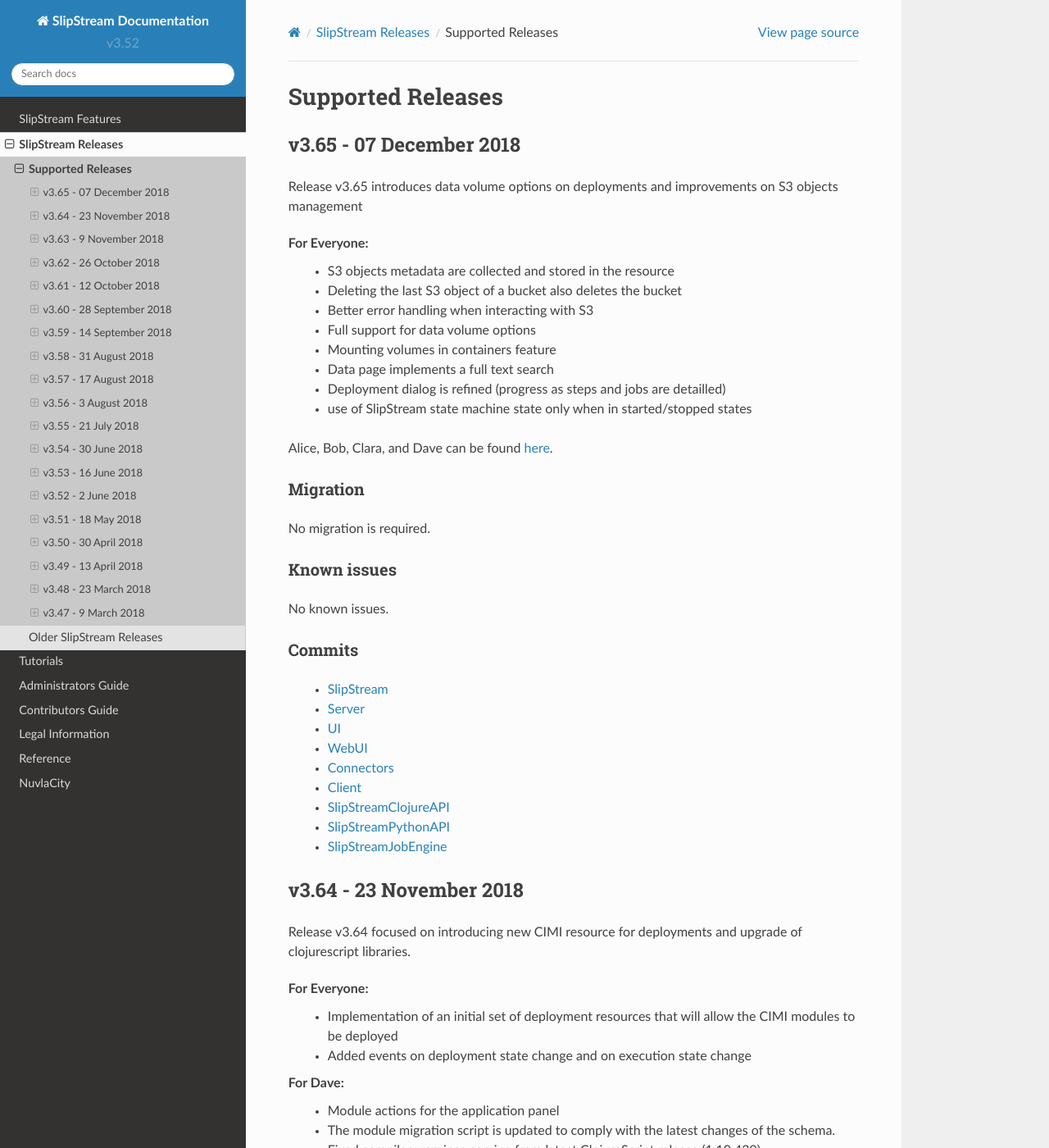
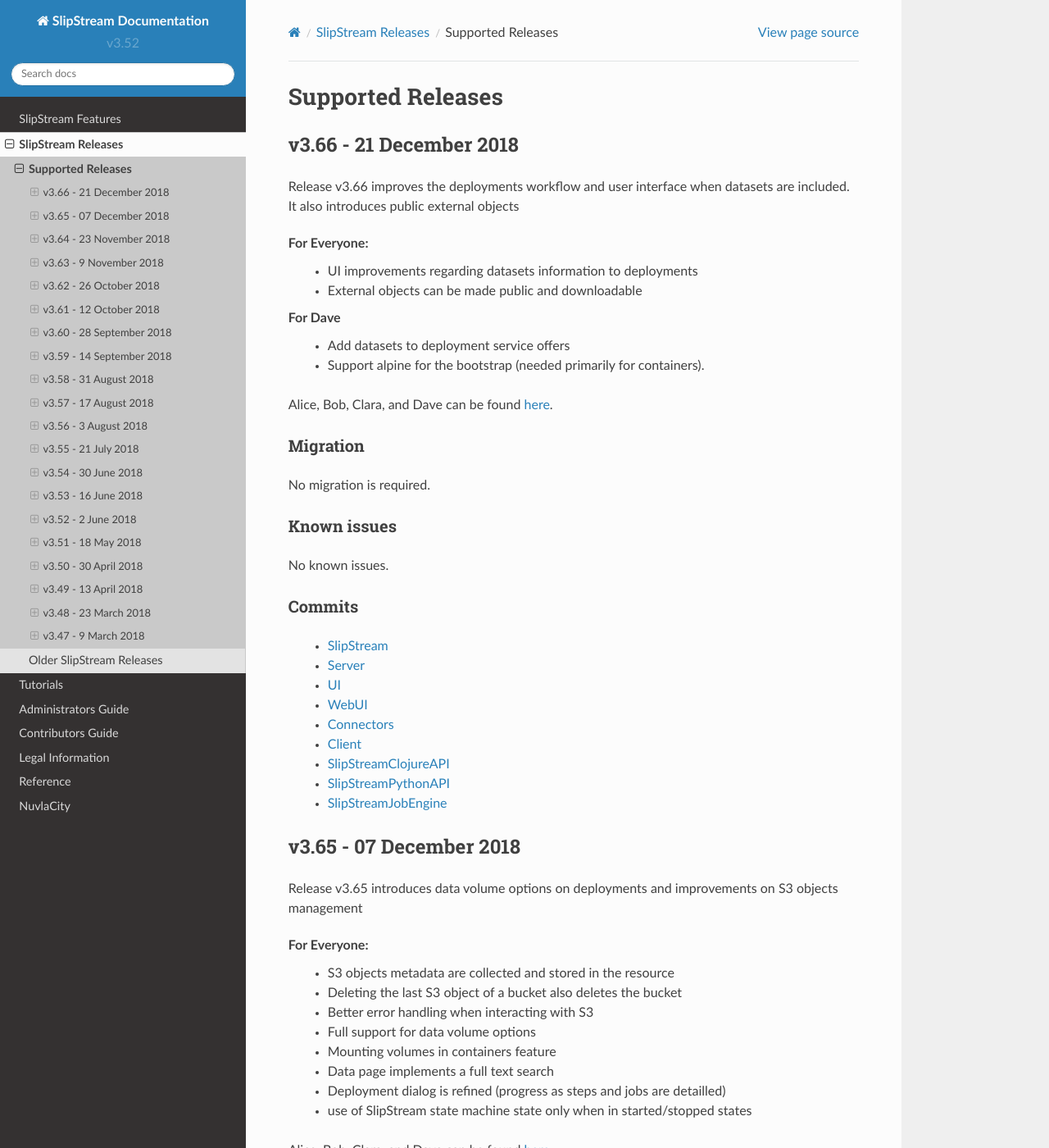
Before and after one commit to slipstream/SlipStreamDocumentation, a Sphinx documentation site: the page built from docs/release_notes/supported-releases.rst, in a window 1280 px wide and 1400 px high. Shown: the whole window at 82% size. Built offline with Sphinx 7.4.7 and the Read the Docs theme 2.0.0, drawn with Linux system fonts in a browser that asks for light colours.

Commit message:
Release notes for v3.66

```diff
--- a/docs/release_notes/supported-releases.rst
+++ b/docs/release_notes/supported-releases.rst
@@ -1,5 +1,48 @@
 Supported Releases
 ==================
+
+v3.66 - 21 December 2018
+--------------------------
+
+Release v3.66 improves the deployments workflow and user interface
+when datasets are included. It also introduces public external objects
+
+For Everyone:
+ - UI improvements regarding datasets information to deployments
+ - External objects can be made public and downloadable
+
+For Dave
+ - Add datasets to deployment service offers
+ - Support alpine for the bootstrap (needed primarily for containers).
+
+Alice, Bob, Clara, and Dave can be found
+`here <http://sixsq.com/personae/>`_.
+
+Migration
+~~~~~~~~~
+
+No migration is required.
+
+
+Known issues
+~~~~~~~~~~~~
+
+No known issues.
+
+
+Commits
+~~~~~~~
+
+ -  `SlipStream <https://github.com/slipstream/SlipStream/compare/v3.65...v3.66>`__
+ -  `Server <https://github.com/slipstream/SlipStreamServer/compare/v3.65...v3.66>`__
+ -  `UI <https://github.com/slipstream/SlipStreamUI/compare/v3.65...v3.66>`__
+ -  `WebUI <https://github.com/slipstream/SlipStreamWebUI/compare/v3.65...v3.66>`__
+ -  `Connectors <https://github.com/slipstream/SlipStreamConnectors/compare/v3.65...v3.66>`__
+ -  `Client <https://github.com/slipstream/SlipStreamClient/compare/v3.65...v3.66>`__
+ -  `SlipStreamClojureAPI <https://github.com/slipstream/SlipStreamClojureAPI/compare/v3.65...v3.66>`__
+ -  `SlipStreamPythonAPI <https://github.com/slipstream/SlipStreamPythonAPI/compare/v3.65...v3.66>`__
+ -  `SlipStreamJobEngine <https://github.com/slipstream/SlipStreamJobEngine/compare/v3.65...v3.66>`__
+
 v3.65 - 07 December 2018
 --------------------------
 
```
